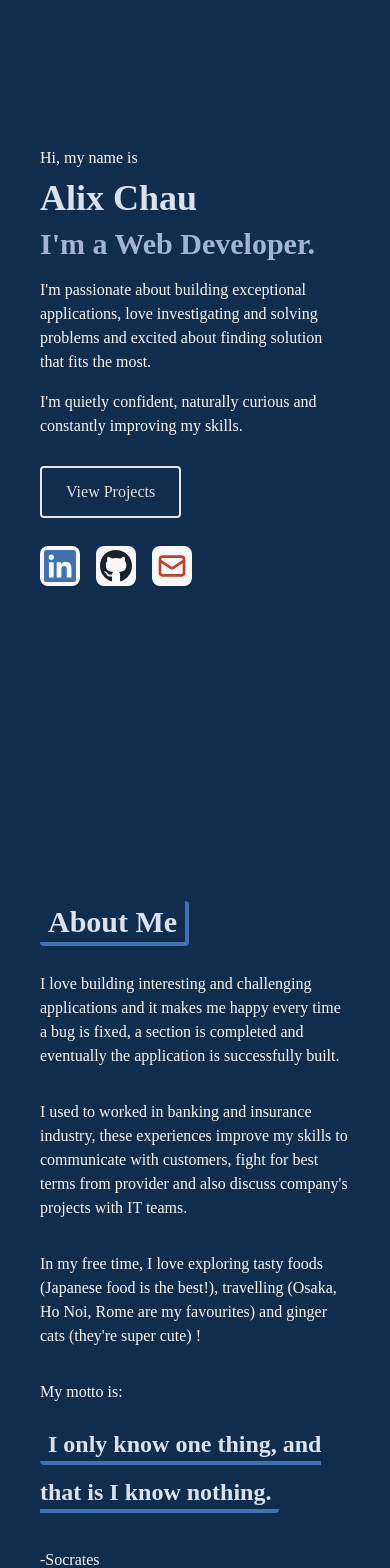
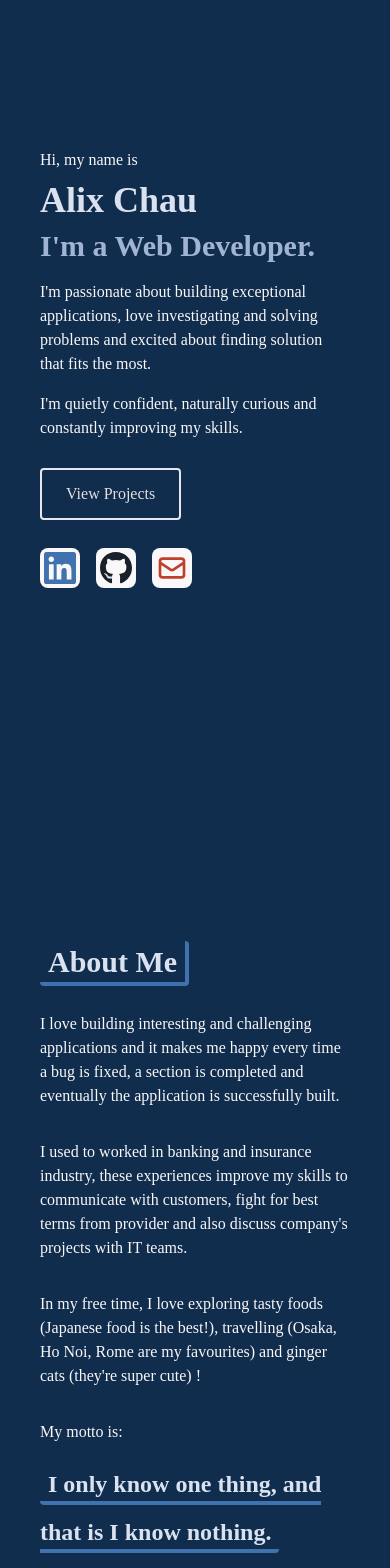
Before and after one commit to Alixchau/Portfolio-React, a React (Create React App) app: page / in a window 390 px wide. Shown: the part 100-1668 px from the top of the page. Built offline with nearby package versions, Linux system fonts and the light colour scheme; the HTML template or start-up script is replaced by a standard one.

Commit message:
minor change

```diff
--- a/src/components/About.jsx
+++ b/src/components/About.jsx
@@ -2,7 +2,7 @@ import React from 'react'
 
 const About = () => {
   return (
-    <div name='about' className='w-full h-screen bg-[#112D4E]  pt-40  md:pt-3 '>
+    <div name='about' className='w-full h-screen bg-[#112D4E]  pt-[15rem]  md:pt-3 '>
     {/* Container */}
       <div className='max-w-[1000px] mx-auto px-10 flex flex-col justify-center h-full md:ml-[15vw]'>
         <div>
--- a/src/components/Home.jsx
+++ b/src/components/Home.jsx
@@ -8,7 +8,7 @@ const Home = () => {
     <div name='home' className='w-full top-[100px] h-screen bg-[#112D4E]'>
       {/* container */}
       <div className='max-w-[1000px] pt-[80px] mx-auto px-10 flex flex-col justify-center h-full md:ml-[15vw]'>
-        <p className='text-[#F9F7F7] pt-2'>Hi, my name is</p>
+        <p className='text-[#F9F7F7] pt-3'>Hi, my name is</p>
         <h1 className='text-4xl sm:text-7xl font-bold text-[#DBE2EF] py-2'>Alix Chau</h1>
         <h2 className='text-3xl sm:text-5xl font-bold text-[#a2b4d6]'>I'm a Web Developer.</h2>
         <p className='text-[#F9F7F7] py-4 max-w-[700px]'>I'm passionate about building exceptional applications, love investigating and solving problems and excited about finding solution that fits the most. </p>
```
